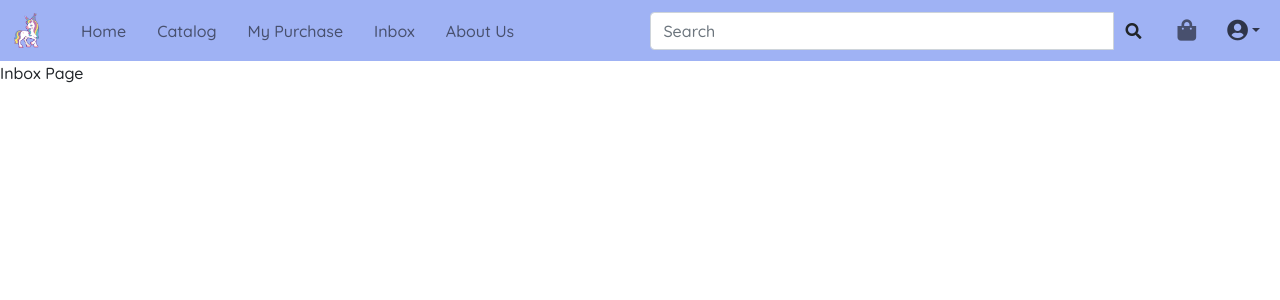
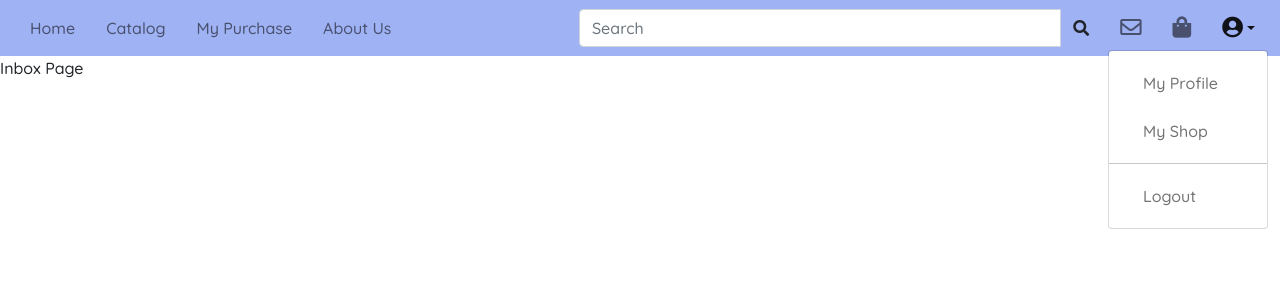
Before and after one commit to psuedonymous/se-final-project-group-4, a React (Create React App) app in the folder frontend/ambag-co-app/: page /inbox in a window 1280 px wide. Both pictures are taken after a click on the button 1243 px from the left and 30 px from the top of the page. Shown: the top 300 px of the page. Built offline with nearby package versions, Linux system fonts and the light colour scheme.

Commit message:
modify navbars

```diff
--- a/frontend/ambag-co-app/src/App.js
+++ b/frontend/ambag-co-app/src/App.js
@@ -1,4 +1,3 @@
-import logo from './logo.svg';
 import './App.css';
 import { BrowserRouter, Routes, Route } from 'react-router-dom';
 import HomePage from './pages/HomePage';
@@ -8,7 +7,7 @@ import InboxPage from './pages/InboxPage';
 import AboutUsPage from './pages/AboutUsPage';
 import ShopBagPage from './pages/ShopBagPage';
 import MyProfilePage from './pages/MyProfilePage';
-import MyDonationPage from './pages/MyDonationPage'
+import MyShopPage from './pages/MyShopPage'
 
 function App() {
   return (
@@ -21,7 +20,7 @@ function App() {
         <Route path="/about-us" element={<AboutUsPage />} />
         <Route path="/shop-bag" element={<ShopBagPage />} />
         <Route path="/my-profile" element={<MyProfilePage />} />
-        <Route path="/my-donation" element={<MyDonationPage />} />
+        <Route path="/my-shop" element={<MyShopPage />} />
       </Routes>
   </BrowserRouter>
   );
--- a/frontend/ambag-co-app/src/common/MenuItems.js
+++ b/frontend/ambag-co-app/src/common/MenuItems.js
@@ -15,11 +15,6 @@ export const MenuItems = [
         cName: 'nav-link'
     },
     {
-        title: 'Inbox',
-        url: '/inbox',
-        cName: 'nav-link'
-    },
-    {
         title: 'About Us',
         url: '/about-us',
         cName: 'nav-link'
--- a/frontend/ambag-co-app/src/common/NavBar.css
+++ b/frontend/ambag-co-app/src/common/NavBar.css
@@ -1,14 +1,14 @@
-@media screen and (min-width: 360px) {
+@media screen and (min-width: 320px) {
   .nav-link {
-    font-size: calc(11px + 3 * ((100vw - 360px) / 640));
-    margin-left: 3px;
+    font-size: calc(11px + 3 * ((100vw - 320px) / 680));
+    margin-right: 5px;
   }
 }
 
 @media screen and (min-width: 1045px) {
   .nav-link {
     font-size: 16px;
-    margin-left: 15px;
+    margin-left: 10px;
   }
 }
 
@@ -18,7 +18,7 @@
 
 .nav-link:hover {
     font-weight: 900;
-    color: aliceblue!important;
+    color: white!important;
     background-color: rgba(65, 102, 234, 0.08);
     border-radius: 10px;
     transition: all 0.3s ease-out;
@@ -27,14 +27,8 @@
 .nav-drop-link:hover {
     background: transparent;
     color: rgba(65, 102, 234, 0.5)!important;
-    left: auto !important;
-    right: 0 !important;
 }
 
 .dropdown:hover > .dropdown-menu {
   display: block;
-  left: auto;
 }
-.dropdown > .dropdown-toggle:active {
-  pointer-events: none;
-}
--- a/frontend/ambag-co-app/src/common/NavBar.js
+++ b/frontend/ambag-co-app/src/common/NavBar.js
@@ -1,14 +1,14 @@
-import './NavBar.css';
 import { Link } from 'react-router-dom'
 import { Navbar, Nav, NavDropdown } from 'react-bootstrap'
 import { MenuItems } from './MenuItems';
 import SearchBar from './SearchBar';
+import './NavBar.css';
 
 export function NavBar() {
   return (
     <Navbar bg="blue" variant="light" sticky="top" expand="sm" collapseOnSelect>
       <div className="container-fluid">
-        <Navbar.Brand>
+        <Navbar.Brand className="d-none d-sm d-">
           <Link to="/">
             <img src="\uniqorn.png" alt="app-logo" width="30" height="35" />
           </Link>
@@ -24,7 +24,13 @@ export function NavBar() {
               )
             })}
           </Nav>
+        </Navbar.Collapse>
         <SearchBar placeholder="Search" />
+        <Nav className="ms-auto">
+          <Link to="/inbox" className="nav-link">
+            <span> <i className='far fa-envelope fa-lg'></i> </span>
+          </Link>
+        </Nav>
         <Nav>
           <Link to="/shop-bag" className="nav-link">
             <span> <i className='fas fa-shopping-bag fa-lg'></i> </span>
@@ -39,7 +45,7 @@ export function NavBar() {
               <Link to='/my-profile' className="nav-link nav-drop-link">My Profile</Link>
             </NavDropdown.Item>
             <NavDropdown.Item>
-                <Link to='/my-donation' className="nav-link nav-drop-link">My Donation</Link>
+              <Link to='/my-shop' className="nav-link nav-drop-link">My Shop</Link>
             </NavDropdown.Item>
             <NavDropdown.Divider />
             <NavDropdown.Item>
@@ -47,7 +53,6 @@ export function NavBar() {
             </NavDropdown.Item>
           </NavDropdown>
         </Nav>
-        </Navbar.Collapse>
       </div>
     </Navbar>
   )
--- a/frontend/ambag-co-app/src/common/SearchBar.js
+++ b/frontend/ambag-co-app/src/common/SearchBar.js
@@ -2,7 +2,7 @@ import './SearchBar.css'
 
 export default function SearchBar({ placeholder, data }) {
     return (
-        <div className="col-sm-2 col-md-4 col-lg-5 ms-auto">
+        <div className="col-7 col-sm-7 col-md-4 col-lg-5 ms-auto">
             <div className="input-group">
                 <input className="form-control" type="text" placeholder={placeholder}/>
                 <span>
--- a/frontend/ambag-co-app/src/pages/MyDonationPage.js
+++ b/frontend/ambag-co-app/src/pages/MyShopPage.js
@@ -1,10 +1,10 @@
 import { NavBar } from "../common/NavBar";
 
-export default function MyDonationPage() {
+export default function MyShopPage() {
     return(
         <>
             <NavBar/>
-            <div>My Donation Page</div>
+            <div>My Shop Page</div>
         </>
     )
 }
```
Lines whose indentation alone changed are shown as unchanged.
